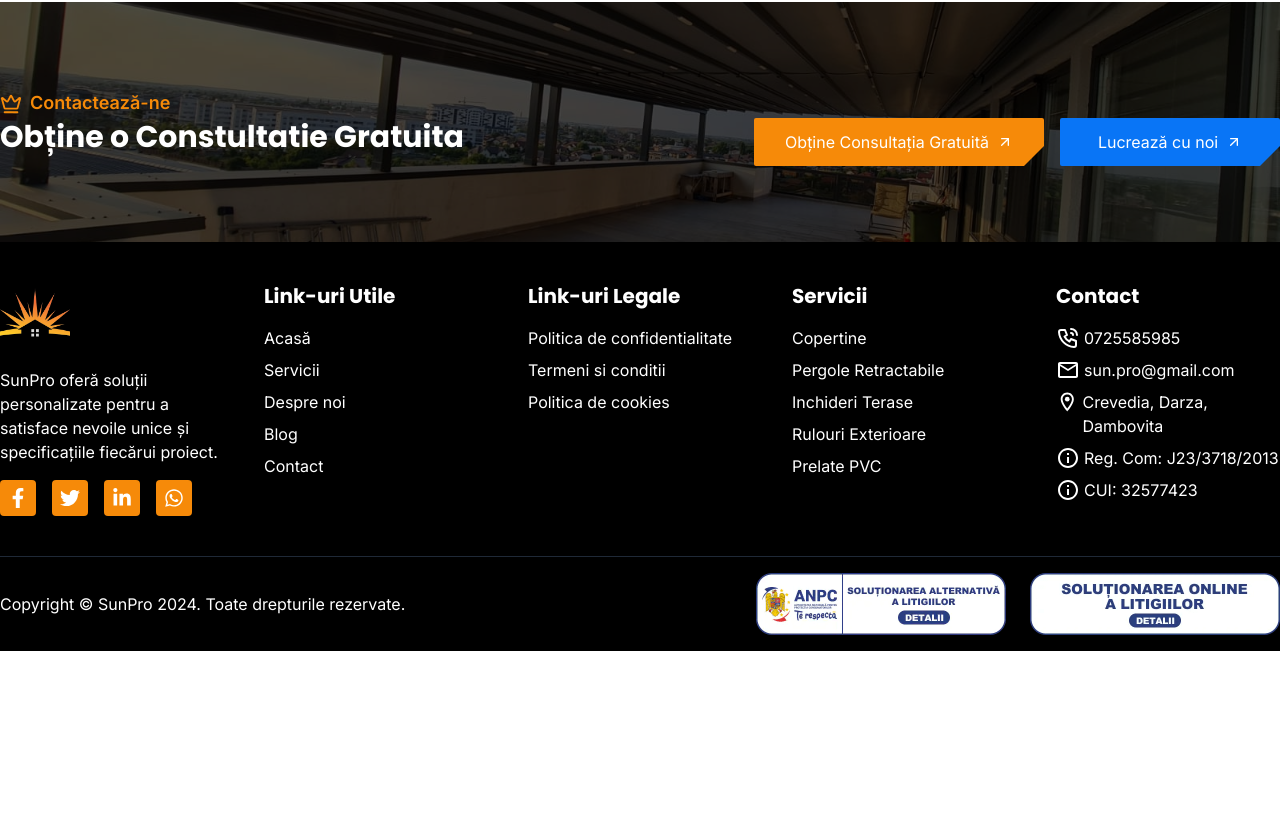
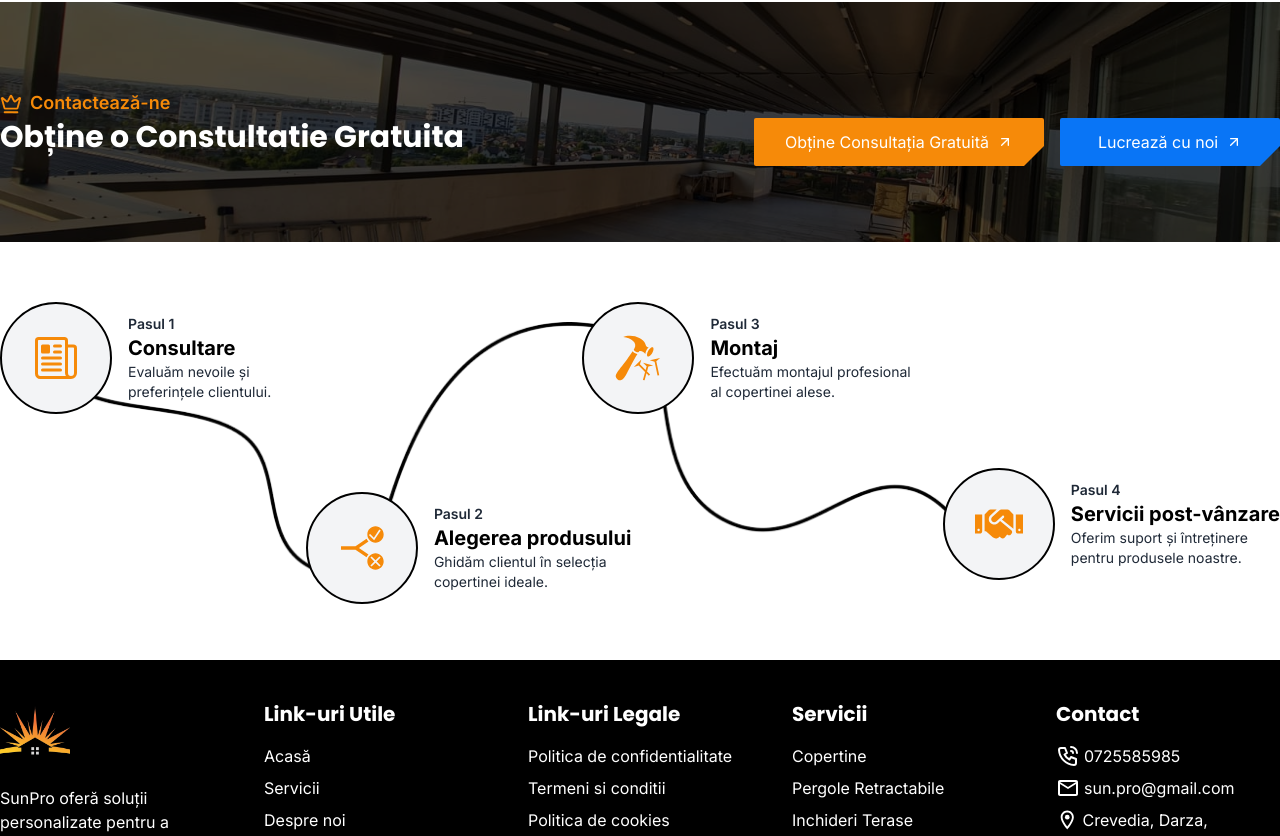
Before and after one commit to mocanuandrei1/sun-pro-2, a Next.js app: page /despre-noi in a window 1280 px wide. Shown: the part 1216-2052 px from the top of the page. Before the commit the page ends 1867 px from the top, so only its background shows below. Built offline with nearby package versions, Linux system fonts and the light colour scheme.

Commit message:
Refactor About page components for improved styling and responsiveness

```diff
--- a/src/app/(pageLayout)/despre-noi/page.js
+++ b/src/app/(pageLayout)/despre-noi/page.js
@@ -1,6 +1,7 @@
 import AboutStatistics from "@/components/AboutStatistics";
 import AboutUs from "@/components/AboutUs";
 import CTA from "@/components/CTA";
+import WorkProcess from "@/components/WorkProcess";
 import React from "react";
 
 export default function page() {
@@ -9,6 +10,7 @@ export default function page() {
       <AboutUs />
       <AboutStatistics />
       <CTA />
+      <WorkProcess />
     </div>
   );
 }
--- a/src/app/globals.css
+++ b/src/app/globals.css
@@ -195,15 +195,31 @@ h6 {
     order: 6;
   }
 }
-@keyframes spin-slow {
+
+@keyframes rotateX {
   0% {
-    transform: rotate(0deg);
+    transform: rotateY(0deg);
   }
   100% {
-    transform: rotate(360deg);
+    transform: rotateY(180deg);
   }
 }
 
-.animate-spin-slow {
-  animation: spin-slow 10s linear infinite;
+@keyframes rotateXReverse {
+  0% {
+    transform: rotateY(180deg);
+  }
+  100% {
+    transform: rotateY(0deg);
+  }
 }
+
+.icon-rotate {
+  transition: transform 0.5s ease-in-out;
+  transition-delay: 0.1s;
+}
+
+.icon-rotate:hover {
+  transform: rotateY(180deg);
+  transition-delay: 0.1s;
+}
--- a/src/components/About.js
+++ b/src/components/About.js
@@ -1,6 +1,6 @@
 import Image from "next/image";
 import React from "react";
-import { LuCrown } from "react-icons/lu";
+
 import Button from "./custom ui/Button";
 import HomeHeading from "./custom ui/HomeHeading";
 
--- a/src/components/AboutStatistics.js
+++ b/src/components/AboutStatistics.js
@@ -4,8 +4,8 @@ import CountUp from "react-countup";
 
 export default function AboutStatistics() {
   return (
-    <div className="bg-orange-500 text-white py-8">
-      <div className="container mx-auto flex justify-between">
+    <div className="bg-[#f68a09] text-white py-8">
+      <div className="grid lg:grid-cols-4 grid-cols-2 gap-6 lg:gap-10 mx-auto">
         <div className="text-center">
           <CountUp
             end={2000}
--- a/src/components/AboutUs.js
+++ b/src/components/AboutUs.js
@@ -1,23 +1,12 @@
-"use client";
 import Image from "next/image";
 import { GrUserManager } from "react-icons/gr";
 import { PiCertificate } from "react-icons/pi";
-import { useState } from "react";
+
 import { LuCrown } from "react-icons/lu";
 
 export default function AboutUs() {
-  const [rotateIcon, setRotateIcon] = useState(null);
-
-  const handleMouseEnter = (icon) => {
-    setRotateIcon(icon);
-  };
-
-  const handleAnimationEnd = () => {
-    setRotateIcon(null);
-  };
-
   return (
-    <div className="grid lg:grid-cols-2 grid-cols-1 py-20 max-w-7xl mx-auto">
+    <div className="grid lg:grid-cols-2 grid-cols-1 py-20 max-w-7xl lg:mx-auto mx-10">
       <div className="pr-10">
         <Image
           src="/Logo.png"
@@ -42,19 +31,13 @@ export default function AboutUs() {
           impactul proiectelor lor asupra mediului.
         </p>
 
-        <div className="grid grid-cols-2 justify-items-end">
-          <div className="bg-gray-100 mr-4 p-4">
-            <div className="flex items-center mb-4">
-              <div
-                className={`text-5xl text-[#f68a09] ${
-                  rotateIcon === "userManager" ? "rotate-y" : ""
-                }`}
-                onMouseEnter={() => handleMouseEnter("userManager")}
-                onAnimationEnd={handleAnimationEnd}
-              >
+        <div className="grid lg:grid-cols-2 grid-cols-1 justify-items-end">
+          <div className="bg-gray-100 lg:mr-4 p-4">
+            <div className="flex  items-center mb-4">
+              <div className="lg:text-5xl text-3xl text-[#f68a09] icon-rotate">
                 <GrUserManager />
               </div>
-              <h3 className="text-xl font-semibold ml-2">
+              <h3 className="lg:text-xl text-base font-semibold ml-2">
                 Membrii echipei de calitate și experți
               </h3>
             </div>
@@ -64,18 +47,12 @@ export default function AboutUs() {
             </p>
           </div>
 
-          <div className="bg-gray-100 ml-4 p-4">
-            <div className="flex items-center mb-4">
-              <div
-                className={`text-5xl text-[#f68a09] ${
-                  rotateIcon === "certificate" ? "rotate-y" : ""
-                }`}
-                onMouseEnter={() => handleMouseEnter("certificate")}
-                onAnimationEnd={handleAnimationEnd}
-              >
+          <div className="bg-gray-100 lg:ml-4 p-4 lg:mt-0 mt-4">
+            <div className="flex  items-center mb-4">
+              <div className="lg:text-5xl text-3xl text-[#f68a09] icon-rotate">
                 <PiCertificate />
               </div>
-              <h3 className="text-xl font-semibold ml-2">
+              <h3 className="lg:text-xl text-base font-semibold ml-2">
                 Leaderi de piata in domeniu
               </h3>
             </div>
--- /dev/null
+++ b/src/components/WorkProcess.js
@@ -0,0 +1,132 @@
+import Image from "next/image";
+import React from "react";
+import { IoNewspaperOutline } from "react-icons/io5";
+import { GiChoice, GiHammerNails } from "react-icons/gi";
+import { FaHandshake } from "react-icons/fa";
+
+export default function WorkProcess() {
+  return (
+    <div className="py-20">
+      <div className="relative max-w-6xl w-full mx-auto">
+        <Image
+          src={"/WorkProcess.png"}
+          alt="Loading.. "
+          width={1200}
+          height={400}
+          className="w-[80%] h-full object-fill hidden md:block"
+        />
+
+        {/* Layout pentru desktop */}
+        <div className="hidden md:block">
+          <div className="absolute -top-5 -left-16 flex items-center">
+            <div className="rounded-full bg-gray-100 w-28 h-28 flex items-center justify-center text-white border-2 border-black ">
+              <IoNewspaperOutline className="text-[#f68a09] text-5xl icon-rotate" />
+            </div>
+            <div className="ml-4">
+              <p className="text-custom-gray text-sm font-semibold">Pasul 1</p>
+              <p className="text-xl font-bold">Consultare</p>
+              <p className="text-custom-gray text-sm">
+                Evaluăm nevoile și <br /> preferințele clientului.
+              </p>
+            </div>
+          </div>
+
+          <div className="absolute -bottom-6 left-[21%] flex items-center">
+            <div className="rounded-full bg-gray-100 w-28 h-28 flex items-center justify-center text-white border-2 border-black ">
+              <GiChoice className="text-[#f68a09] text-5xl icon-rotate" />
+            </div>
+            <div className="ml-4">
+              <p className="text-custom-gray text-sm font-semibold">Pasul 2</p>
+              <p className="text-xl font-bold">Alegerea produsului</p>
+              <p className="text-custom-gray text-sm">
+                Ghidăm clientul în selecția <br /> copertinei ideale.
+              </p>
+            </div>
+          </div>
+
+          <div className="absolute -top-5 left-[45%] flex items-center">
+            <div className="rounded-full bg-gray-100 w-28 h-28 flex items-center justify-center text-white border-2 border-black ">
+              <GiHammerNails className="text-[#f68a09] text-5xl icon-rotate" />
+            </div>
+            <div className="ml-4">
+              <p className="text-custom-gray text-sm font-semibold">Pasul 3</p>
+              <p className="text-xl font-bold">Montaj</p>
+              <p className="text-custom-gray text-sm">
+                Efectuăm montajul profesional <br /> al copertinei alese.
+              </p>
+            </div>
+          </div>
+
+          <div className="absolute bottom-0 -right-16 flex items-center">
+            <div className="rounded-full bg-gray-100 w-28 h-28 flex items-center justify-center text-white border-2 border-black ">
+              <FaHandshake className="text-[#f68a09] text-5xl icon-rotate" />
+            </div>
+            <div className="ml-4">
+              <p className="text-custom-gray text-sm font-semibold">Pasul 4</p>
+              <p className="text-xl font-bold">Servicii post-vânzare</p>
+              <p className="text-custom-gray text-sm">
+                Oferim suport și întreținere <br /> pentru produsele noastre.
+              </p>
+            </div>
+          </div>
+        </div>
+
+        {/* Layout pentru mobil */}
+        <div className="block md:hidden px-10">
+          <div className="grid grid-cols-4 items-center mb-6">
+            <div className="col-span-1 rounded-full bg-gray-100 w-16 h-16 flex items-center justify-center text-white border-2 border-black ">
+              <IoNewspaperOutline className="text-[#f68a09] text-3xl icon-rotate" />
+            </div>
+            <div className="col-span-3 text-left">
+              <p className="text-custom-gray text-xs font-semibold">STEP-01</p>
+              <p className="text-lg font-bold">Project Research</p>
+              <p className="text-custom-gray text-xs">
+                In the initial phases, architects and designers play a crucial
+                role.
+              </p>
+            </div>
+          </div>
+
+          <div className="grid grid-cols-4 items-center mb-6">
+            <div className="rounded-full bg-gray-100 w-16 h-16 flex items-center justify-center text-white border-2 border-black ">
+              <GiChoice className="text-[#f68a09] text-3xl icon-rotate" />
+            </div>
+            <div className="col-span-3 text-left">
+              <p className="text-custom-gray text-xs font-semibold">STEP-02</p>
+              <p className="text-lg font-bold">Design Build</p>
+              <p className="text-custom-gray text-xs">
+                Vulnerable for web iterate process before meta services.
+              </p>
+            </div>
+          </div>
+
+          <div className="grid grid-cols-4 items-center mb-6">
+            <div className="rounded-full bg-gray-100 w-16 h-16 flex items-center justify-center text-white border-2 border-black ">
+              <GiHammerNails className="text-[#f68a09] text-3xl icon-rotate" />
+            </div>
+            <div className="col-span-3 text-left">
+              <p className="text-custom-gray text-xs font-semibold">STEP-03</p>
+              <p className="text-lg font-bold">Starting Work</p>
+              <p className="text-custom-gray text-xs">
+                Of setting for web iterate process before meta services.
+              </p>
+            </div>
+          </div>
+
+          <div className="grid grid-cols-4 items-center mb-6">
+            <div className="rounded-full bg-gray-100 w-16 h-16 flex items-center justify-center text-white border-2 border-black ">
+              <FaHandshake className="text-[#f68a09] text-3xl icon-rotate" />
+            </div>
+            <div className="col-span-3 text-left">
+              <p className="text-custom-gray text-xs font-semibold">STEP-04</p>
+              <p className="text-lg font-bold">Finished Work</p>
+              <p className="text-custom-gray text-xs">
+                Getting on for web iterate process before meta services.
+              </p>
+            </div>
+          </div>
+        </div>
+      </div>
+    </div>
+  );
+}
```
Also changed, not shown: public/WorkProcess.png (added).
